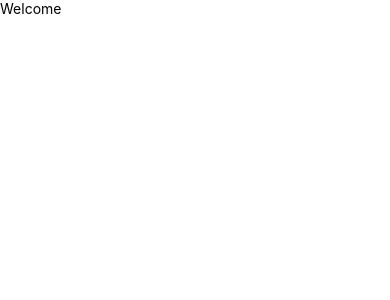
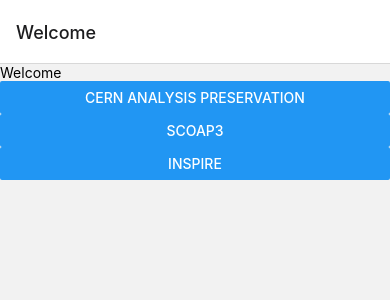
Before and after one commit to cern-sis/rn-invenio-projects, a React Native app: screen /Welcome in a window 390 px wide. Shown: the top 300 px of the page. Built offline with nearby package versions, Linux system fonts and the light colour scheme.

Commit message:
Welcome screen initiation * Added CAP, SCOAP3 and Inspire screens * Added types for TS * ref: https://github.com/cern-sis/rn-invenio-projects/issues/1

```diff
--- a/App.tsx
+++ b/App.tsx
@@ -9,49 +9,24 @@
  */
 
 import React from 'react';
-import {
-  SafeAreaView,
-  ScrollView,
-  StatusBar,
-  StyleSheet,
-  Text,
-  useColorScheme,
-  View,
-} from 'react-native';
+import {createNativeStackNavigator} from '@react-navigation/native-stack';
+import {NavigationContainer} from '@react-navigation/native';
+
 import Welcome from './components/Welcome';
+import Search from './components/Search';
+import {RootStackParamList} from './types';
+
+const Stack = createNativeStackNavigator<RootStackParamList>();
 
 const App = () => {
-  const isDarkMode = useColorScheme() === 'dark';
-
   return (
-    <SafeAreaView style={{flex: 1}}>
-      <StatusBar barStyle={isDarkMode ? 'light-content' : 'dark-content'} />
-      <ScrollView
-        contentInsetAdjustmentBehavior="automatic"
-        contentContainerStyle={{flex: 1}}>
-        <Welcome />
-      </ScrollView>
-    </SafeAreaView>
+    <NavigationContainer>
+      <Stack.Navigator>
+        <Stack.Screen name="Welcome" component={Welcome} />
+        <Stack.Screen name="Search" component={Search} />
+      </Stack.Navigator>
+    </NavigationContainer>
   );
 };
 
-const styles = StyleSheet.create({
-  sectionContainer: {
-    marginTop: 32,
-    paddingHorizontal: 24,
-  },
-  sectionTitle: {
-    fontSize: 24,
-    fontWeight: '600',
-  },
-  sectionDescription: {
-    marginTop: 8,
-    fontSize: 18,
-    fontWeight: '400',
-  },
-  highlight: {
-    fontWeight: '700',
-  },
-});
-
 export default App;
--- a/components/Search/index.tsx
+++ b/components/Search/index.tsx
@@ -0,0 +1,15 @@
+import React from 'react';
+import {View, Text} from 'react-native';
+
+import {Props} from '../../types';
+
+export default function Search({route}: Props) {
+  const {params} = route.params;
+  return (
+    <View>
+      <Text>{params.name}</Text>
+      <Text>{params.title}</Text>
+      <Text>{params.api}</Text>
+    </View>
+  );
+}
--- a/components/Welcome/index.tsx
+++ b/components/Welcome/index.tsx
@@ -1,28 +1,36 @@
-import {View, Text} from 'react-native';
 import React from 'react';
+import {View, Text, Button} from 'react-native';
 
-// Start by adding three boxes
-// We should have information about the projects (name, descriprion, later icon)
-// create this boxes to be links for another screen
-// The next screen should be the search screen
-// lets pass the name as parameter to the next screen so we know exactlty which will be the api url
+import {Props, ProjectProps} from '../../types';
 
-/*
-  projects = [
+export default function Welcome({navigation}: Props) {
+  const projects: ProjectProps[] = [
     {
-      name: "cap",
-      title:"CERN Analysis Preservation",
-      api:"........"
+      name: 'cap',
+      title: 'CERN Analysis Preservation',
+      api: '........',
     },
     {
-
-    }
-  ]
-*/
-export default function Welcome() {
+      name: 'scoap3',
+      title: 'SCOAP3',
+      api: '........',
+    },
+    {
+      name: 'inspire',
+      title: 'Inspire',
+      api: '........',
+    },
+  ];
   return (
     <View>
       <Text>Welcome</Text>
+      {projects.map(project => (
+        <Button
+          key={project.name}
+          title={project.title}
+          onPress={() => navigation.navigate('Search', {params: project})}
+        />
+      ))}
     </View>
   );
 }
--- /dev/null
+++ b/types.tsx
@@ -0,0 +1,18 @@
+import type {NativeStackScreenProps} from '@react-navigation/native-stack';
+
+export interface ProjectProps {
+  name: string;
+  title: string;
+  api: string;
+}
+
+interface SearchProps {
+  params: ProjectProps;
+}
+
+export type RootStackParamList = {
+  Welcome: undefined;
+  Search: SearchProps;
+};
+
+export type Props = NativeStackScreenProps<RootStackParamList, 'Search'>;
```
Also changed, not shown: package.json (+9 -0 lines), 3 other files (tests, documents, lock files or other folders).
